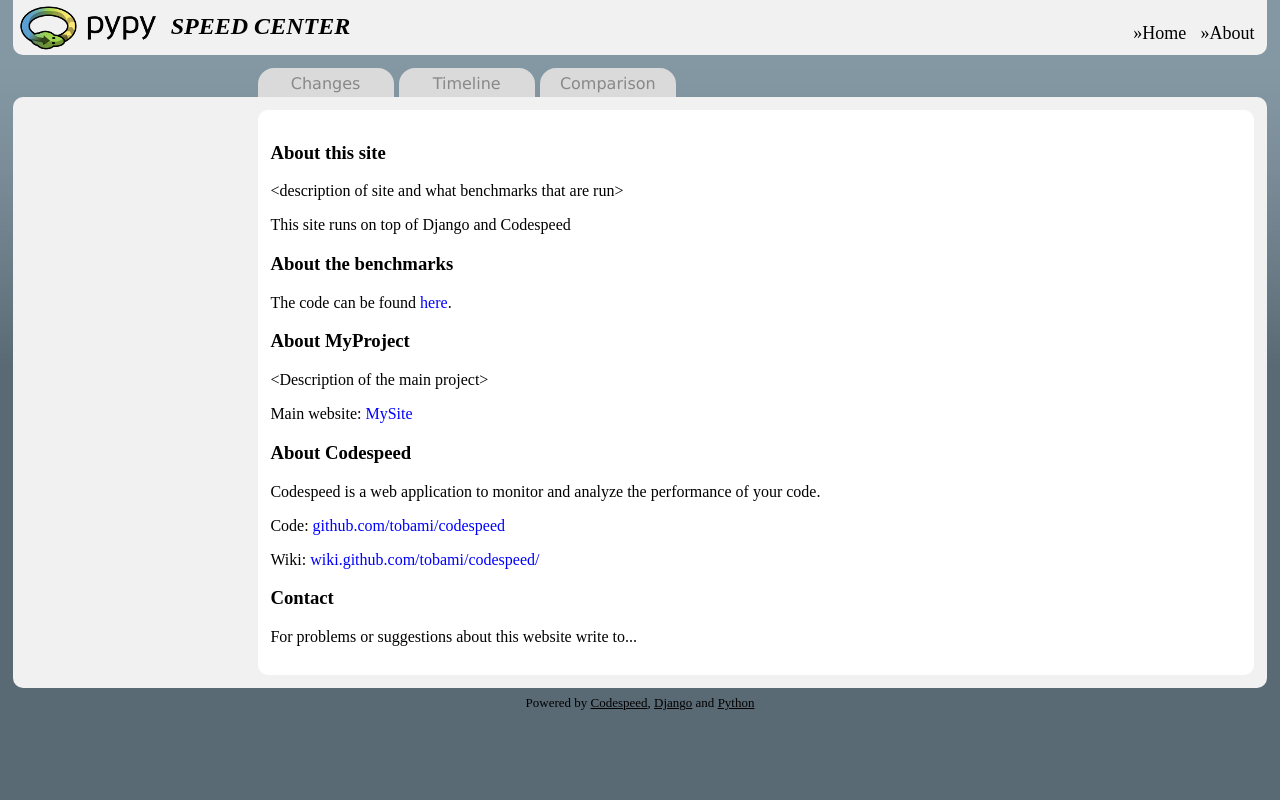
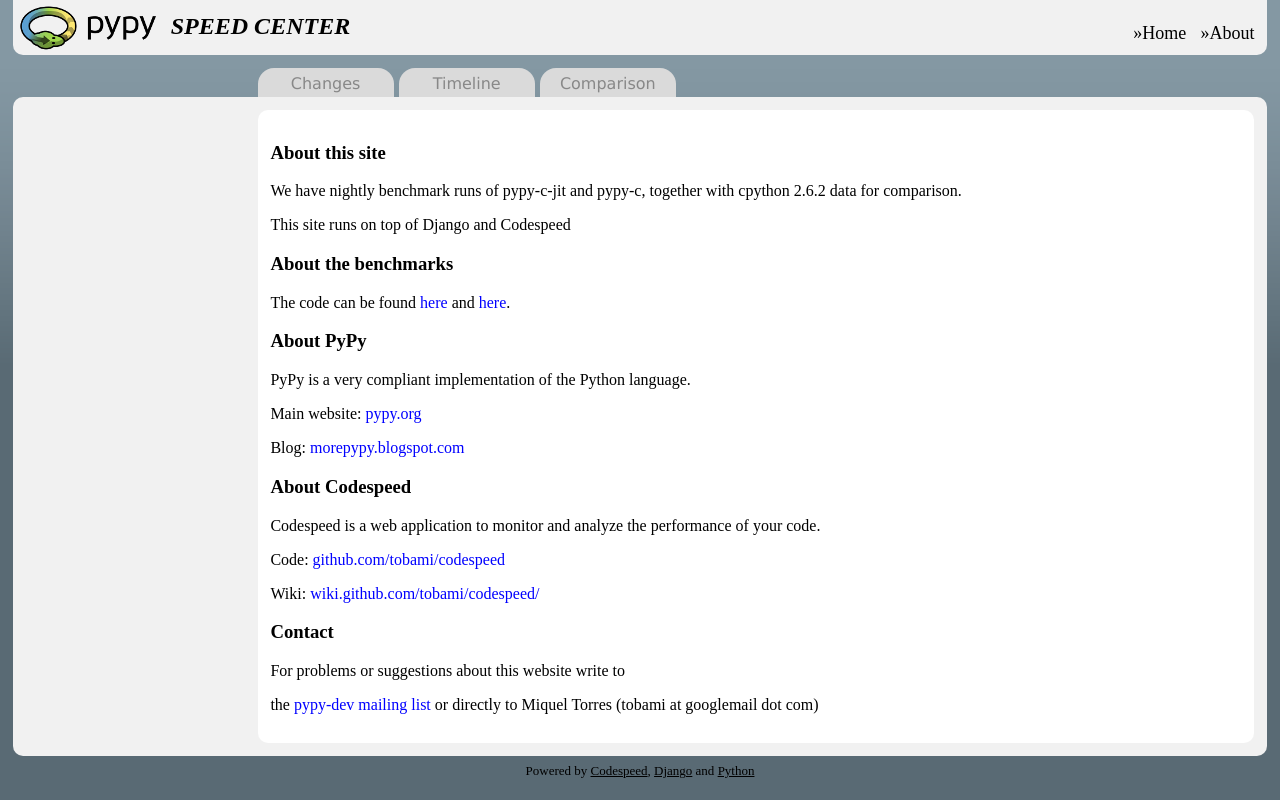
Before and after one commit to tobami/codespeed, a Django app: template example/templates/about.html in a window 1280 px wide. Run offline with Django 3.2, Linux system fonts and the light colour scheme; the template is opened without the code that fills it, so the values that code supplies are empty.

Commit message:
Custom PyPy about.html

```diff
--- a/example/templates/about.html
+++ b/example/templates/about.html
@@ -1,22 +1,26 @@
-{% extends "base.html" %}
+{% extends "site_base.html" %}
 {% block title %}{{ block.super }}: About this site{% endblock %}
 {% block body %}
 <div id="sidebar">
 </div>
 <div id="about" class="about_content clearfix">
 <h3>About this site</h3>
-<p>&lt;description of site and what benchmarks that are run&gt;</p>
+<p>We have nightly benchmark runs of pypy-c-jit and pypy-c, together with cpython 2.6.2 data for comparison.</p>
 <p>This site runs on top of Django and Codespeed</p>
 <h3>About the benchmarks</h3>
-<p>The code can be found <a href="#">here</a>.</p>
-<h3>About MyProject</h3>
-<p>&lt;Description of the main project&gt;</p>
-<p>Main website: <a href="#">MySite</a></p>
+<p>The code can be found <a href="https://bitbucket.org/pypy/benchmarks/src/846fa56a282b/unladen_swallow/performance/">here</a> and <a href="https://bitbucket.org/pypy/benchmarks/src/846fa56a282b/own/">here</a>.</p>
+<h3>About PyPy</h3>
+<p>PyPy is a very compliant implementation of the Python language.</p>
+<p>Main website: <a href="http://www.pypy.org">pypy.org</a></p>
+
+<p>Blog: <a href="http://morepypy.blogspot.com/">morepypy.blogspot.com</a>
 <h3>About Codespeed</h3>
 Codespeed is a web application to monitor and analyze the performance of your code.
 <p>Code: <a href="http://github.com/tobami/codespeed">github.com/tobami/codespeed</a></p>
 <p>Wiki: <a href="http://wiki.github.com/tobami/codespeed/">wiki.github.com/tobami/codespeed/</a></p>
 <h3>Contact</h3>
-<p>For problems or suggestions about this website write to...</p>
+<p>For problems or suggestions about this website write to</p>
+<p>the <a href="http://codespeak.net/mailman/listinfo/pypy-dev">pypy-dev mailing list</a> or directly to Miquel Torres (tobami at googlemail dot com)</p>
+
 </div>
 {% endblock %}
```
